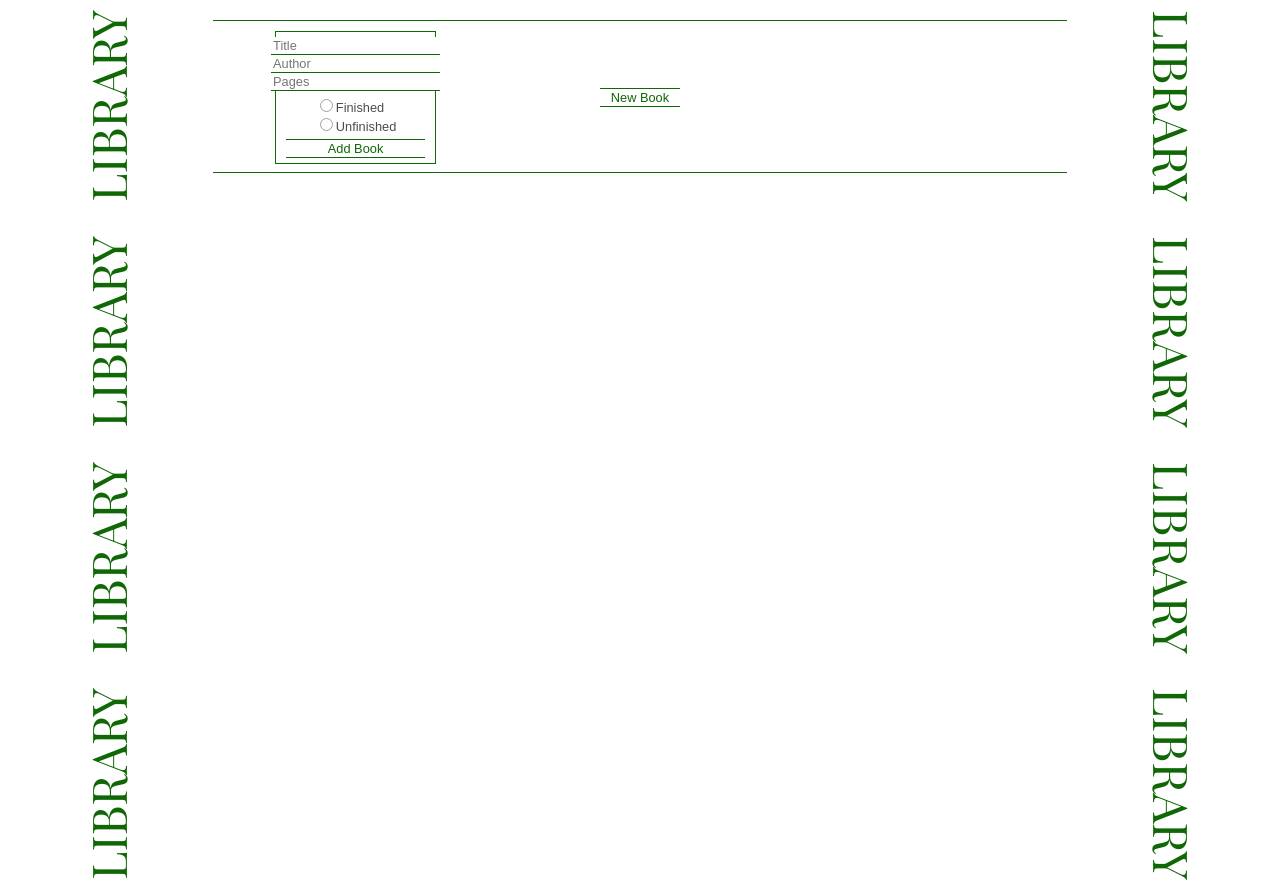
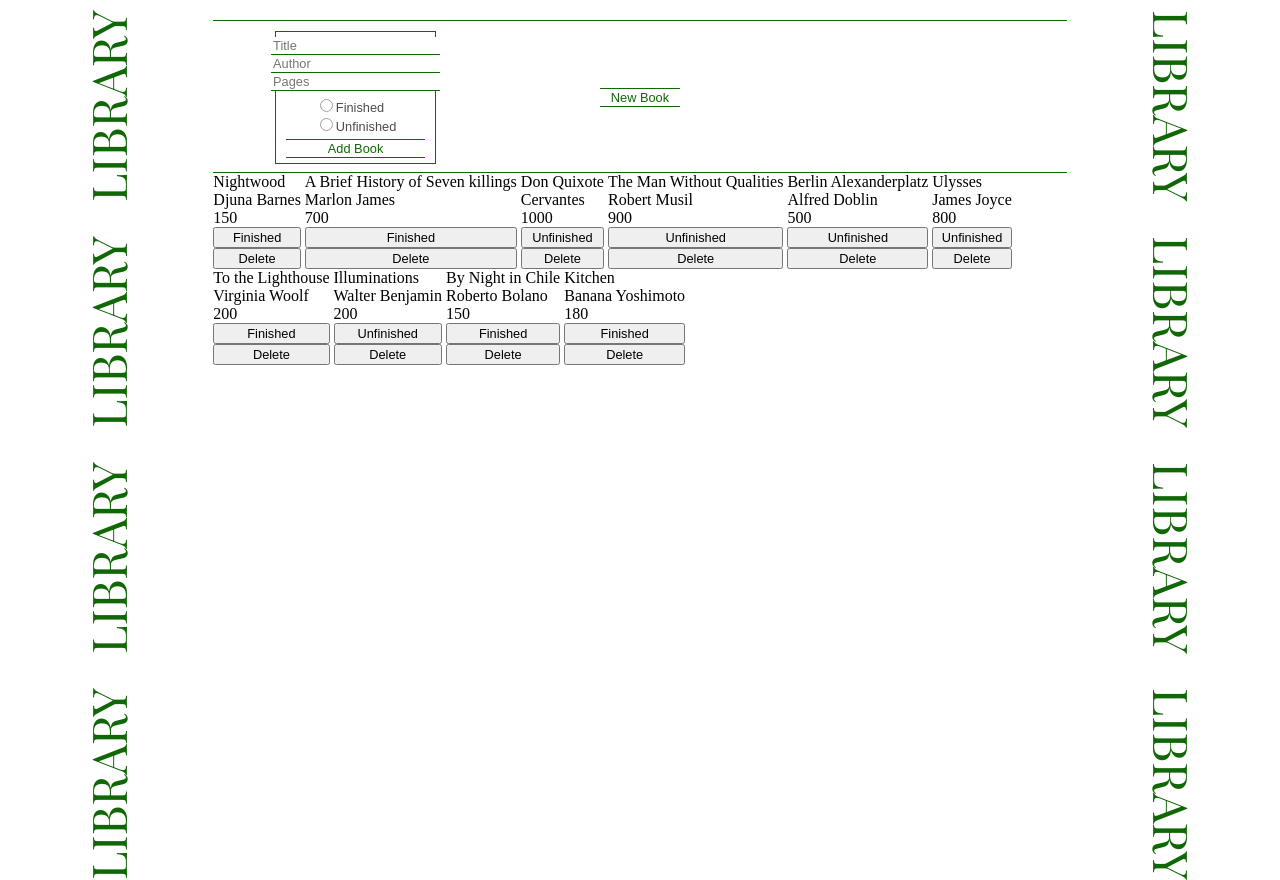
Before and after one commit to zawho/library-app, a website: page index.html in a window 1280 px wide. Shown: the top 880 px of the page. Drawn offline with nearby package versions, Linux system fonts and the light colour scheme.

Commit message:
Add sample books to html

```diff
--- a/index.html
+++ b/index.html
@@ -31,7 +31,78 @@
                 <button type="button" class="new-button">New Book</button>
                 <div class="login-container"></div>
             </header>
-            <div class="user-library"></div>
+            <div class="user-library">
+                <div class="book-card">
+                    <div>Nightwood</div>
+                    <div>Djuna Barnes</div>
+                    <div>150</div>
+                    <button type="button">Finished</button>
+                    <button type="button">Delete</button>
+                </div>
+                <div class="book-card">
+                    <div>A Brief History of Seven killings</div>
+                    <div>Marlon James</div>
+                    <div>700</div>
+                    <button type="button">Finished</button>
+                    <button type="button">Delete</button>
+                </div>
+                <div class="book-card">
+                    <div>Don Quixote</div>
+                    <div>Cervantes</div>
+                    <div>1000</div>
+                    <button type="button">Unfinished</button>
+                    <button type="button">Delete</button>
+                </div>
+                <div class="book-card">
+                    <div>The Man Without Qualities</div>
+                    <div>Robert Musil</div>
+                    <div>900</div>
+                    <button type="button">Unfinished</button>
+                    <button type="button">Delete</button>
+                </div>
+                <div class="book-card">
+                    <div>Berlin Alexanderplatz</div>
+                    <div>Alfred Doblin</div>
+                    <div>500</div>
+                    <button type="button">Unfinished</button>
+                    <button type="button">Delete</button>
+                </div>
+                <div class="book-card">
+                    <div>Ulysses</div>
+                    <div>James Joyce</div>
+                    <div>800</div>
+                    <button type="button">Unfinished</button>
+                    <button type="button">Delete</button>
+                </div>
+                <div class="book-card">
+                    <div>To the Lighthouse</div>
+                    <div>Virginia Woolf</div>
+                    <div>200</div>
+                    <button type="button">Finished</button>
+                    <button type="button">Delete</button>
+                </div>
+                <div class="book-card">
+                    <div>Illuminations</div>
+                    <div>Walter Benjamin</div>
+                    <div>200</div>
+                    <button type="button">Unfinished</button>
+                    <button type="button">Delete</button>
+                </div>
+                <div class="book-card">
+                    <div>By Night in Chile</div>
+                    <div>Roberto Bolano</div>
+                    <div>150</div>
+                    <button type="button">Finished</button>
+                    <button type="button">Delete</button>
+                </div>
+                <div class="book-card">
+                    <div>Kitchen</div>
+                    <div>Banana Yoshimoto</div>
+                    <div>180</div>
+                    <button type="button">Finished</button>
+                    <button type="button">Delete</button>
+                </div>
+            </div>
         </div>
         <div class="library-column-2">LIBRARY   LIBRARY   LIBRARY   LIBRARY   LIBRARY   LIBRARY   LIBRARY   LIBRARY</div>
     </div>
```
